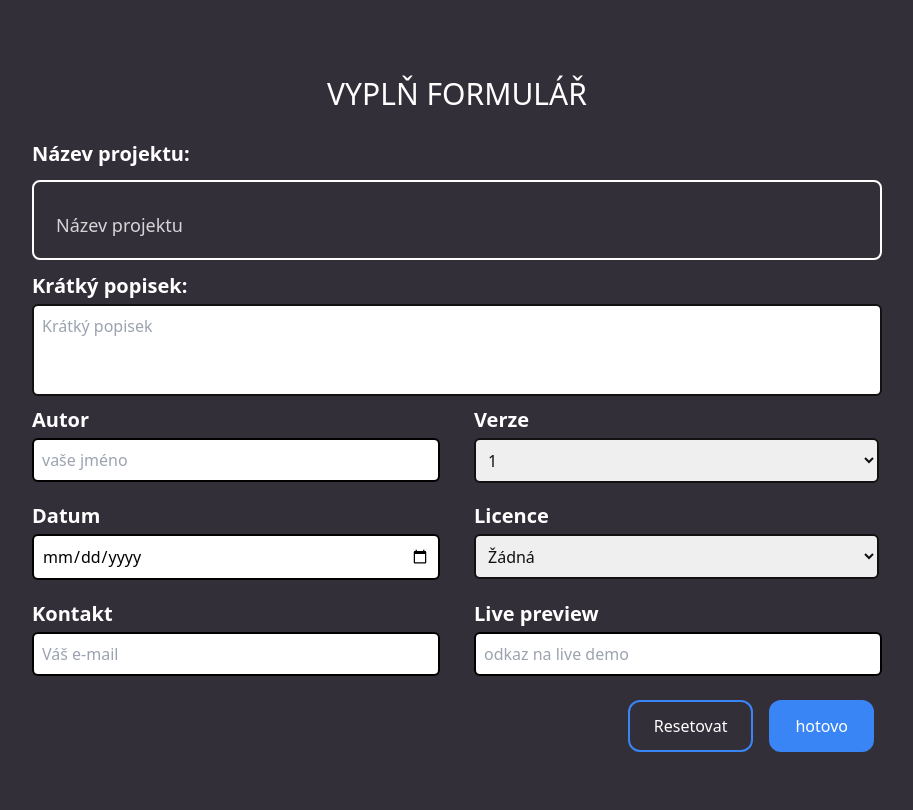
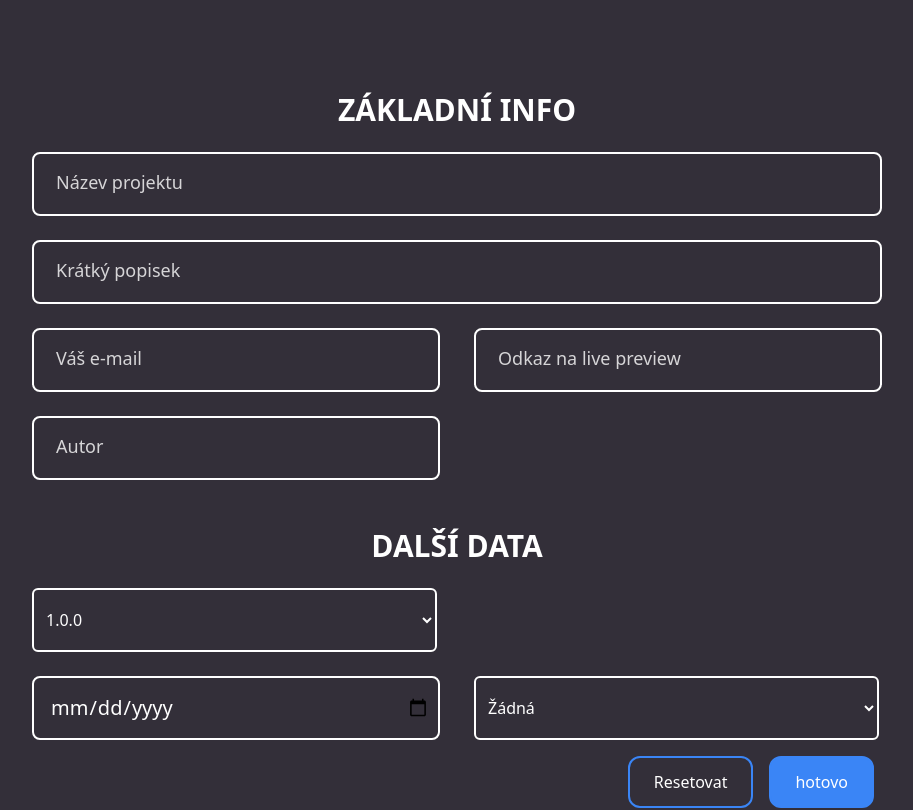
Before and after one commit to OndrejLosensky/generate-readme, a React (Create React App) app: page / in a window 1280 px wide. Shown: the part 1140-1950 px from the top of the page, without its empty margins (183-1096 px from the left). Built offline with nearby package versions, Linux system fonts and the light colour scheme; the HTML template or start-up script is replaced by a standard one.

Commit message:
uprava formu

```diff
--- a/src/components/createReadme/CreateReadme.js
+++ b/src/components/createReadme/CreateReadme.js
@@ -1,6 +1,5 @@
 import React, { useState, useRef } from 'react';
 import Title from "../../layouts/Title"
-import AddInput from '../input/AddInput';
 import ReactMarkdown from 'react-markdown';
 import gfm from 'remark-gfm';
 import 'font-awesome/css/font-awesome.min.css';
@@ -204,12 +203,11 @@ ${newShortDescription}
           {/* Levá část*/}
 
           {/* Pravá část*/}
-          <div className='w-[75%] h-[80%] rounded-2xl'>
-            <h2 id='firstHeading' className='text-3xl text-center uppercase text-whiteText pb-2 pt-8'> Vyplň formulář</h2>
+          <div id='firstHeading' className='w-[75%] h-[80%] rounded-2xl'>
+            <Title text="Základní info"/>
             <form className='flex flex-col items-center py-4' onSubmit={handleSubmit}>
               <div className='py-0'>
 
-                <Title text="Název projektu:"/>
                 <div className='items-center'>
                   <div className='w-[850px] py-2 items-left rounded-md '>
                     <label className='relative cursor-pointer w-[850px]'>
@@ -217,73 +215,111 @@ ${newShortDescription}
                         type='text'
                         onChange={handleTitleChange}
                         placeholder='Input'
-                        className='h-20 pl-4 w-full text-xl text-whiteText bg-darkBg border-white border-2 rounded-lg border-opacity-50 outline-none focus:border-buttonColor placeholder-copiedColor placeholder-opacity-0 transition duration-200'
+                        className='h-16  pl-4 w-full text-xl text-whiteText bg-darkBg border-white border-2 rounded-lg border-opacity-50 outline-none focus:border-buttonColor placeholder-copiedColor placeholder-opacity-0 transition duration-200'
                       />
-                      <span className='text-lg text-whiteText text-opacity-80 bg-darkBg absolute left-4 top-0 px-2 transition duration-200 input-text'> Název projektu </span>
+                      <span className='mt-4 text-lg text-whiteText text-opacity-80 bg-darkBg absolute left-4  px-2 transition duration-200 input-text'> Název projektu </span>
                     </label>
                   </div>
                 </div>
 
 
                  {/* TEXT AREA pro popisek */}
-                 <div>
-                  <Title text="Krátký popisek:"/>
-                  <textarea
-                  className="text-darkText resize-none bg-transparent border-2 border-bg-white rounded-md px-2 py-2 w-full"
-                  placeholder="Krátký popisek"
-                  rows={3}
-                  value={shortDescription}
-                  onChange={handleShortDescriptionChange}
-                  >
-
-                  </textarea>
+                 <div className='pt-4'>
+                    <label className='relative cursor-pointer w-[850px]'>
+                      <input
+                        type='text'
+                        onChange={handleShortDescriptionChange}
+                        placeholder='Input'
+                        className='h-16  pl-4 w-full text-xl text-whiteText bg-darkBg border-white border-2 rounded-lg border-opacity-50 outline-none focus:border-buttonColor placeholder-copiedColor placeholder-opacity-0 transition duration-200'
+                      />
+                      <span className='mt-4 text-lg text-whiteText text-opacity-80 bg-darkBg absolute left-4  px-2 transition duration-200 input-text'> Krátký popisek </span>
+                    </label>
                 </div>
 
                 {/* TŘETÍ ŘÁDEK */}
-                <div className='flex flex-row'>
+
+                <div className='flex flex-row pt-6'>
                   <div className='w-[48%]'>
-                    <Title text="Autor"/>
-                    <AddInput
-                    placeholder="vaše jméno"
-                    value={author}
-                    onChange={handleAuthorChange}
-                    type={"text"}
-                    />
+                  <label className='relative cursor-pointer w-[850px]'>
+                      <input
+                        type='text'
+                        required
+                        onChange={handleContactChange}
+                        placeholder='Input'
+                        className='h-16  pl-4 w-full text-xl text-whiteText bg-darkBg border-white border-2 rounded-lg border-opacity-50 outline-none focus:border-buttonColor placeholder-copiedColor placeholder-opacity-0 transition duration-200'
+                      />
+                      <span className='mt-4 text-lg text-whiteText text-opacity-80 bg-darkBg absolute left-4  px-2 transition duration-200 input-text'> Váš e-mail </span>
+                    </label>
                   </div>
                   <div className='w-[4%]'></div>
                   <div className='w-[48%]'>
-                    <Title text="Verze"/>
-                    <select
+                    <label className='relative cursor-pointer w-[850px]'>
+                      <input
+                        type='text'
+                        onChange={handleLive}
+                        placeholder='Input'
+                        className='h-16  pl-4 w-full text-xl text-whiteText bg-darkBg border-white border-2 rounded-lg border-opacity-50 outline-none focus:border-buttonColor placeholder-copiedColor placeholder-opacity-0 transition duration-200'
+                      />
+                      <span className='mt-4 text-lg text-whiteText text-opacity-80 bg-darkBg absolute left-4  px-2 transition duration-200 input-text'> Odkaz na live preview </span>
+                    </label>
+                  </div>
+                </div>
+                <div className='flex flex-row pt-6'>
+                  <div className='w-[48%]'>
+                    <label className='relative cursor-pointer w-[850px]'>
+                      <input
+                        type='text'
+                        onChange={handleAuthorChange}
+                        placeholder='Input'
+                        className='h-16  pl-4 w-full text-xl text-whiteText bg-darkBg border-white border-2 rounded-lg border-opacity-50 outline-none focus:border-buttonColor placeholder-copiedColor placeholder-opacity-0 transition duration-200'
+                      />
+                      <span className='mt-4 text-lg text-whiteText text-opacity-80 bg-darkBg absolute left-4  px-2 transition duration-200 input-text'> Autor </span>
+                    </label>
+                  </div>
+                  <div className='w-[4%]'></div>
+                  <div className='w-[48%]'>
+
+                  </div>
+                </div>
+
+
+                <Title text="další data"/>
+                {/* druhá sekce*/}
+                <div className='flex flex-row pt-6'>
+                  <div>
+                  <select
                       value={selectedItem}
                       placeholder='vyberte aktuální verzi'
                       onChange={handleVersion1Change}
-                      className="text-darkText bg-transparent border-2 border-bg-white rounded-md px-2 py-2 w-full"
-                      style={{ width: '405px', height: '45px' }}
+                      className="px-2 text-whiteText bg-darkBg border-2 border-bg-white rounded-md py-2 w-full"
+                      style={{ width: '405px', height: '64px' }}
                     >
-                      <option value="1">1</option>
-                      <option value={selectedItem}> + přidat novou verzi</option>
+                      <option value=''> 1.0.0 </option>
+                      <option value='custom'> + přidat verzi</option>
                     </select>
                   </div>
                 </div>
-                {/* ČTVRTÝ ŘÁDEK */}
-                <div className=' flex flex-row'>
+
+
+                {/* DRUHÝ ŘÁDEK */}
+                <div className=' flex flex-row pt-6'>
                   <div className='w-[48%]'>
-                    <Title text="Datum"/>
-                    <AddInput
-                    placeholder="Datum"
-                    value={date}
-                    onChange={handleDateChange}
-                    type={"date"}
+                  <label className='relative cursor-pointer w-[850px]'>
+                    <input
+                      type='date'
+                      onChange={handleDateChange}
+                      placeholder='Date'
+                      className='px-2 h-16 pl-4 w-full text-xl text-whiteText bg-darkBg border-white border-2 rounded-lg border-opacity-50 outline-none focus:border-buttonColor placeholder-copiedColor placeholder-opacity-0 animate-fade-in'
                     />
+                  </label>
                   </div>
                   <div className='w-[4%]'></div>
                   <div className='w-[48%]'>
-                    <Title text="Licence"/>
                     <select
                       value={license}
                       onChange={handleLicenseChange}
-                      className="text-darkText bg-transparent border-2 border-bg-white rounded-md px-2 py-2 w-full"
-                      style={{ width: '405px', height: '45px' }}
+                      className="text-whiteText bg-darkBg border-2 border-bg-white rounded-md px-2 py-2 w-full"
+                      style={{ width: '405px', height: '64px' }}
                     >
                       <option value="Žádná">Žádná </option>
                       <option value="Open Software License 3.0">Open Software License 3.0</option>
@@ -294,37 +330,13 @@ ${newShortDescription}
                   </div>
                 </div>
 
-                {/* Pátý řádek*/}
-                <div className='flex flex-row'>
-                  <div className='w-[48%]'>
-                    <Title text="Kontakt"/>
-                    <AddInput
-                    placeholder="Váš e-mail"
-                    value={contact}
-                    onChange={handleContactChange}
-                    type={"email"}
-                    required
-                    />
-                  </div>
-                  <div className='w-[4%]'></div>
-                  <div className='w-[48%]'>
-                    <Title text="Live preview"/>
-                    <AddInput
-                    placeholder="odkaz na live demo"
-                    value={live}
-                    onChange={handleLive}
-                    type={"link"}
-                    />
-                  </div>
-                </div>
-
 
 
 
               </div>
 
               {/* Tlačítko*/}
-              <div className='w-[850px] flex justify-end pt-2'>
+              <div className='w-[850px] flex justify-end pt-4'>
                 <button onClick={() => window.location.reload()} className='mx-2 text-whiteText px-6 py-3 border-2 border-buttonColor rounded-xl hover:bg-buttonHover duration-300'>
                   Resetovat
                 </button>
--- a/src/index.css
+++ b/src/index.css
@@ -4,7 +4,7 @@
 
 input[type="text"]:focus ~ .input-text,
 input[type="text"]:not(:placeholder-shown) ~ .input-text{
-  @apply text-buttonColor transform -translate-y-10 -translate-x-1 scale-90;
+  @apply text-buttonColor transform -translate-y-8 -translate-x-2 scale-90;
 }
 
 
--- a/src/layouts/Title.js
+++ b/src/layouts/Title.js
@@ -3,7 +3,7 @@ import React from "react";
 const Title = (params) => {
     return (
         <div>
-            <h3 className="text-whiteText font-semibold text-xl py-1"> {params.text} </h3>
+            <h3 className="text-whiteText text-center pt-12 uppercase font-semibold text-3xl"> {params.text} </h3>
         </div>
     )
 }
```
Also changed, not shown: package.json (+1 -47 lines), 1 other file (tests, documents, lock files or other folders).
